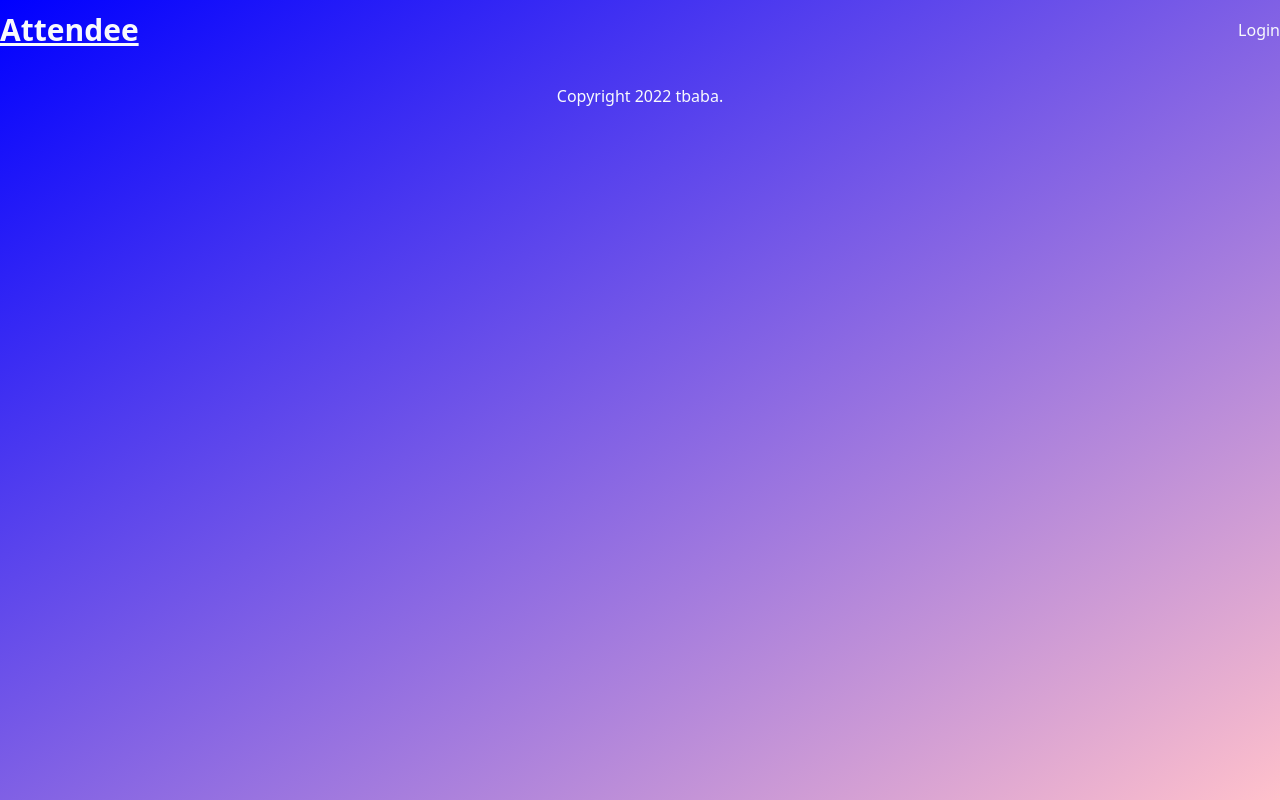
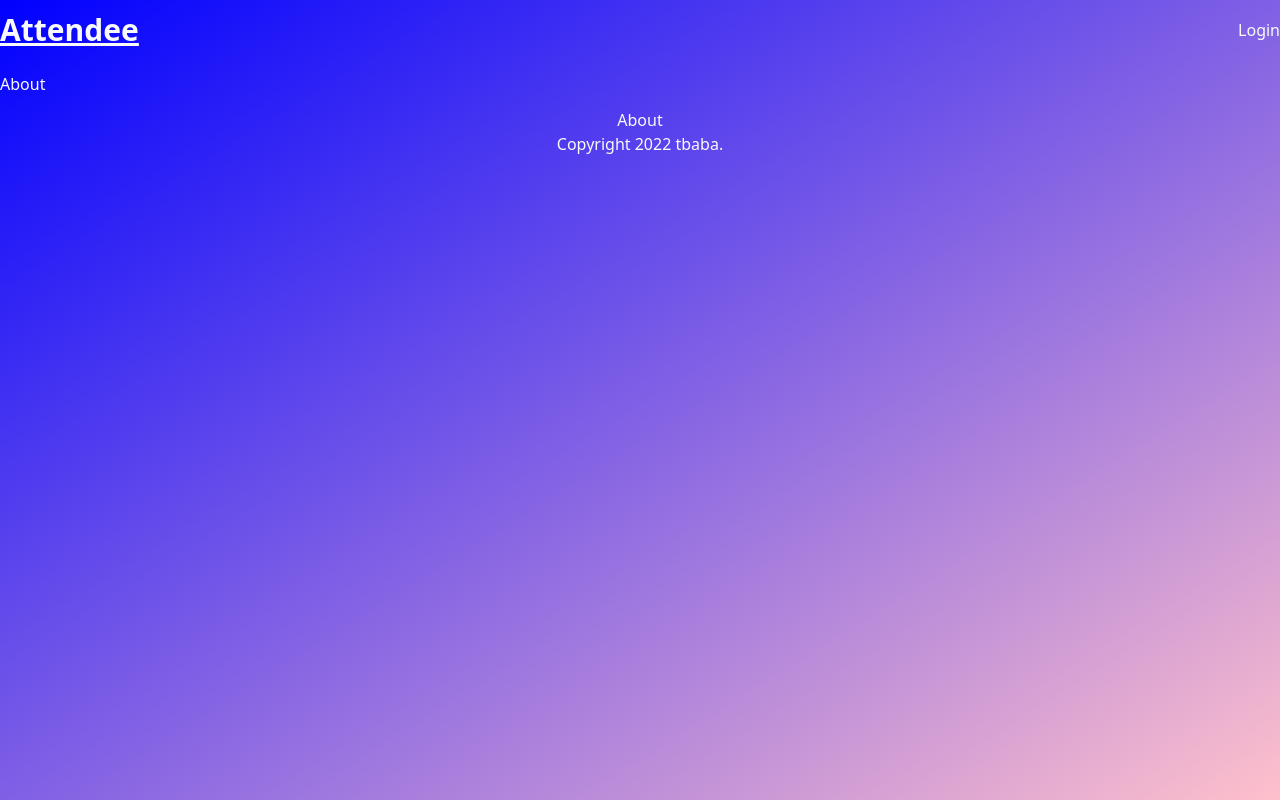
Before and after one commit to tbaba/attendee, a React (Create React App) app in the folder frontend/: page /about in a window 1280 px wide. Built offline with nearby package versions, Linux system fonts and the light colour scheme; no server answers.

Commit message:
Introduce react-router

```diff
--- a/frontend/src/App.tsx
+++ b/frontend/src/App.tsx
@@ -1,6 +1,10 @@
 import React from "react";
 import { ApolloClient, createHttpLink, InMemoryCache } from "@apollo/client";
-import { Header, Content, Footer } from "./components";
+import { Index } from "./components";
+import { About } from "./components/About";
+import { Route, Routes } from "react-router-dom";
+import { Header } from "./components/Header";
+import { Footer } from "./components/Footer";
 
 const styles: React.CSSProperties = {
   background: "linear-gradient(to bottom right, blue, pink)",
@@ -9,7 +13,10 @@ function App() {
   return (
     <div className="App h-screen text-slate-50" style={styles}>
       <Header />
-      <Content />
+      <Routes>
+        <Route path="/" element={<Index />} />
+        <Route path="/about" element={<About />} />
+      </Routes>
       <Footer />
     </div>
   );
--- /dev/null
+++ b/frontend/src/components/About/index.tsx
@@ -0,0 +1,5 @@
+import React from "react";
+
+export function About() {
+  return <div>About</div>;
+}
--- a/frontend/src/components/Footer/index.tsx
+++ b/frontend/src/components/Footer/index.tsx
@@ -1,9 +1,15 @@
 import React from "react";
+import { Link } from "react-router-dom";
 
 export function Footer() {
   return (
-    <footer className="py-3 mb:mx-auto flex justify-center">
-      Copyright 2022 tbaba.
+    <footer className="py-3 mb:mx-auto">
+      <div className="flex justify-center">
+        <Link to="/about">About</Link>
+      </div>
+      <div className="flex justify-center">
+        Copyright 2022 tbaba.
+      </div>
     </footer>
   );
 }
--- a/frontend/src/components/Header/index.tsx
+++ b/frontend/src/components/Header/index.tsx
@@ -1,10 +1,13 @@
 import React from "react";
+import { Link } from "react-router-dom";
 import { UserStatus } from "./UserStatus";
 
 export function Header() {
   return (
     <header className="md:container md:mx-auto py-3 mb-3 flex justify-between">
-      <h1 className="text-3xl font-bold underline">Attendee</h1>
+      <h1 className="text-3xl font-bold underline">
+        <Link to="/">Attendee</Link>
+      </h1>
       <UserStatus />
     </header>
   );
--- a/frontend/src/components/index.ts
+++ /dev/null
@@ -1,3 +0,0 @@
-export { Header } from './Header';
-export { Content } from './Content';
-export { Footer } from './Footer';
--- /dev/null
+++ b/frontend/src/components/index.tsx
@@ -0,0 +1,10 @@
+import React from "react";
+import { Content } from "./Content";
+
+export function Index() {
+  return (
+    <>
+      <Content />
+    </>
+  );
+}
--- a/frontend/src/index.tsx
+++ b/frontend/src/index.tsx
@@ -2,6 +2,7 @@ import { ApolloProvider } from "@apollo/client";
 import { Auth0Provider } from "@auth0/auth0-react";
 import React from "react";
 import ReactDOM from "react-dom";
+import { BrowserRouter } from "react-router-dom";
 import App, { client } from "./App";
 import { auth0ClientId, auth0Domain } from "./authSettings";
 import "./index.css";
@@ -14,9 +15,11 @@ ReactDOM.render(
     redirectUri={window.location.origin}
   >
     <ApolloProvider client={client}>
-      <React.StrictMode>
-        <App />
-      </React.StrictMode>
+      <BrowserRouter>
+        <React.StrictMode>
+          <App />
+        </React.StrictMode>
+      </BrowserRouter>
     </ApolloProvider>
   </Auth0Provider>,
   document.getElementById("root")
```
